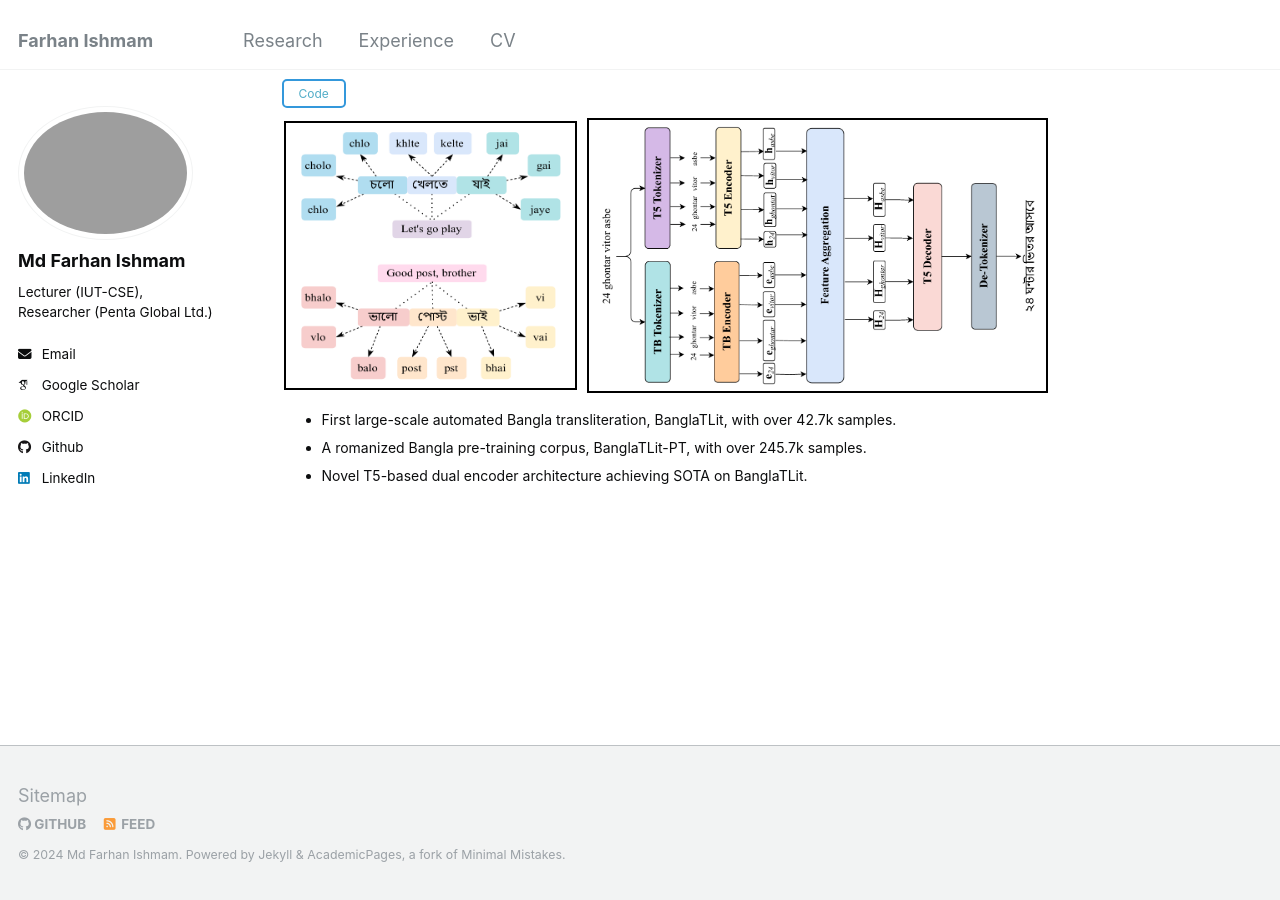
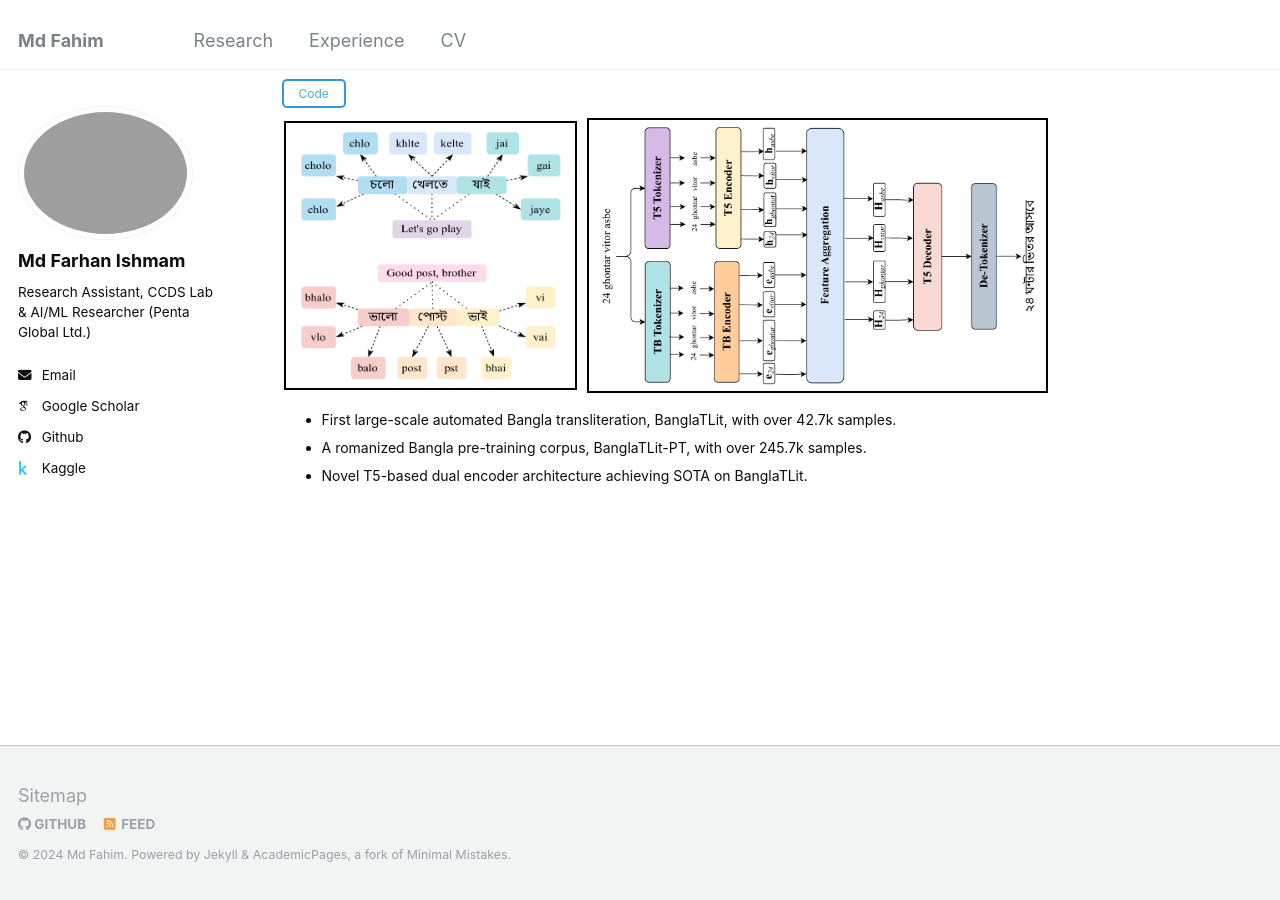
Before and after one commit to md-fahim/md-fahim.github.io, a Jekyll site: the page built from _pages/about.md, in a window 1280 px wide and 900 px high, scrolled down 2292 px. Built offline with Jekyll 4.4.1, drawn with Linux system fonts in a browser that asks for light colours; some web fonts are replaced.

Commit message:
updated-information

```diff
--- a/_config.yml
+++ b/_config.yml
@@ -8,11 +8,11 @@
 
 # Basic Site Settings
 locale                   : "en-BD"
-title                    : "Farhan Ishmam"
+title                    : "Md Fahim"
 title_separator          : "-"
-name                     : &name "Md Farhan Ishmam"
+name                     : &name "Md Fahim"
 description              : &description "personal description"
-url                      : https://farhanishmam.github.io # the base hostname & protocol for your site e.g. "https://mmistakes.github.io"
+url                      : https://md-fahim.github.io # the base hostname & protocol for your site e.g. "https://mmistakes.github.io"
 baseurl                  : "" # the subpath of your site, e.g. "/blog"
 repository               : "farhanishmam/farhanishmam.github.io"
 
@@ -24,17 +24,17 @@ author:
   avatar           : "profile.jpg"
   name             : "Md Farhan Ishmam"
   pronouns         : # example: "she/her"
-  bio              : "Lecturer (IUT-CSE), Researcher (Penta Global Ltd.)"
+  bio              : "Research Assistant, CCDS Lab & AI/ML Researcher (Penta Global Ltd.)"
   location         : # "Dhaka, Bangladesh"
-  employer         : # "Islamic University of Technology"
+  employer         : # "CCDS"
   uri              : # URL
-  email            : "farhanishmam@iut-dhaka.edu"
+  email            : "fahimcse381@gmail.com"
 
   # Academic websites
   arxiv            : # URL - Update with the correct link to your profile
-  googlescholar    : "https://scholar.google.com/citations?user=VIEERisAAAAJ&hl=en"
+  googlescholar    : "https://scholar.google.com/citations?user=fIQFVoUAAAAJ&hl=en"
   impactstory      : # URL
-  orcid            : 0009-0004-3725-0342
+  orcid            : # 0009-0004-3725-0342
   semantic         : # URL
   pubmed           : # "https://www.ncbi.nlm.nih.gov/pubmed/?term=john+snow"
   researchgate     : # URL
@@ -43,8 +43,8 @@ author:
   bitbucket        : # Username - Update with your username on the site
   codepen          : # Username
   dribbble         : # Username
-  github           : "farhanishmam"
-  kaggle           : #"aplycaebous"
+  github           : "md-fahim"
+  kaggle           : "https://www.kaggle.com/mdfahimreshm"
 
   # Social media
   bluesky          : #"bsky.app" # Replace this with you Bluesky username
@@ -56,7 +56,7 @@ author:
   keybase          : # Username
   instagram        : # Username
   lastfm           : # Username
-  linkedin         : "farhan-ishmam"
+  linkedin         : #"farhan-ishmam"
   mastodon         : # URL
   medium           : # URL
   pinterest        : # Username
```
